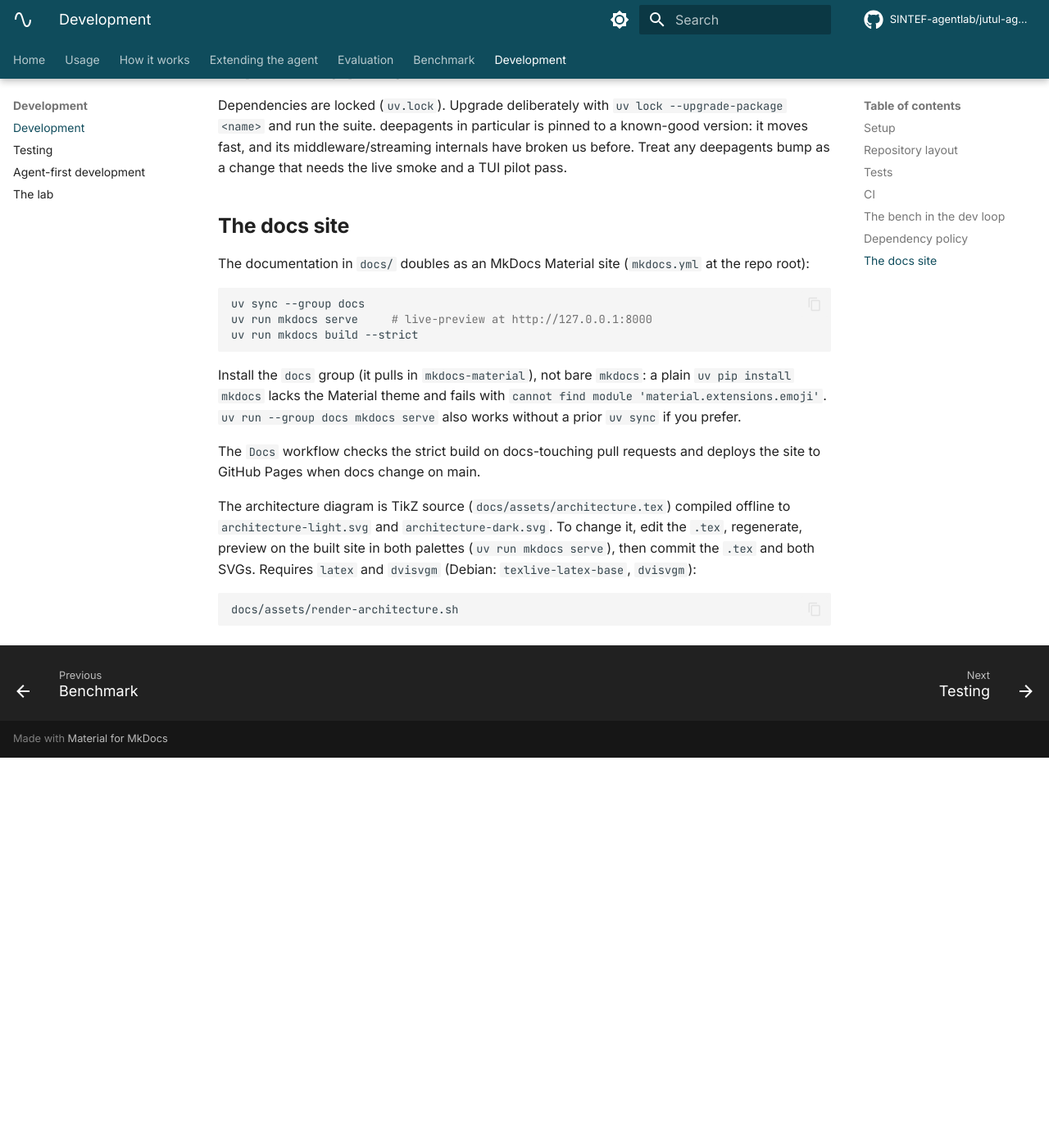
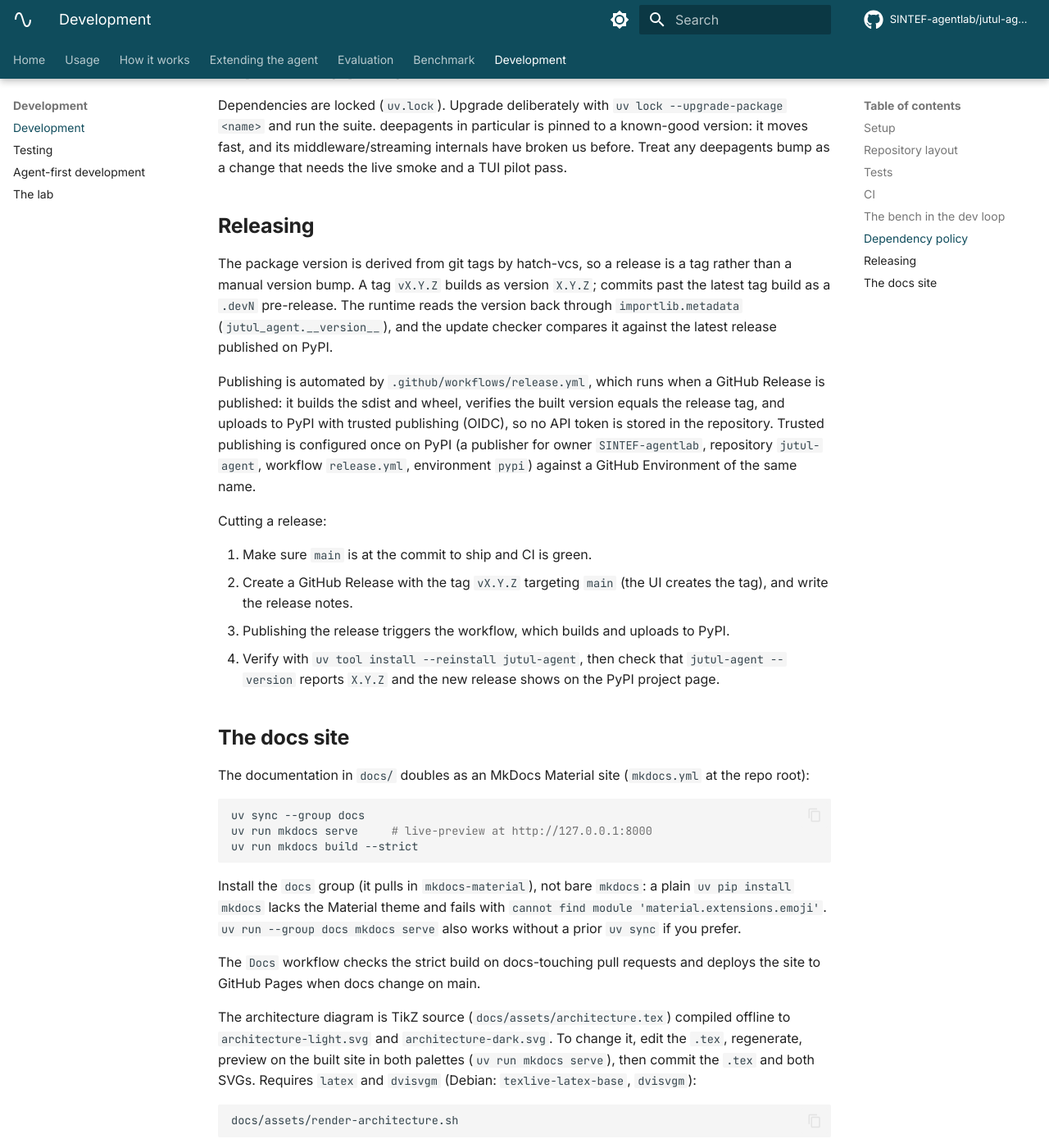
Before and after one commit to fredeco-gh/jutul-agent-geothermal, an MkDocs documentation site: the page built from docs/development.md, in a window 1280 px wide and 1400 px high, scrolled down 1827 px. Shown: the whole window at 82% size. Built offline with MkDocs 1.6.1 and Material for MkDocs 9.7.7, drawn with Linux system fonts in a browser that asks for light colours; comment, search, counter and statistics services are not loaded; before the commit the page ends 2751 px from its top, so only the background shows below that.

Commit message:
docs: PyPI install and a maintainer release guide
Reorder the README to lead with a quickstart (install, a provider key, and a first run) and trim it to what belongs on the front page, leaving the deeper workspace and interface detail to the usage guide. Lead the usage docs' install with the PyPI package now that jutul-agent is published, point contributors to a clone, add a PyPI version badge, and document the tag-driven release process: how it is versioned from tags and how to cut a release.

```diff
--- a/docs/development.md
+++ b/docs/development.md
@@ -89,6 +89,34 @@ particular is pinned to a known-good version: it moves fast, and its
 middleware/streaming internals have broken us before. Treat any deepagents
 bump as a change that needs the live smoke and a TUI pilot pass.
 
+## Releasing
+
+The package version is derived from git tags by hatch-vcs, so a release is a
+tag rather than a manual version bump. A tag `vX.Y.Z` builds as version
+`X.Y.Z`; commits past the latest tag build as a `.devN` pre-release. The
+runtime reads the version back through `importlib.metadata`
+(`jutul_agent.__version__`), and the update checker compares it against the
+latest release published on PyPI.
+
+Publishing is automated by `.github/workflows/release.yml`, which runs when a
+GitHub Release is published: it builds the sdist and wheel, verifies the built
+version equals the release tag, and uploads to PyPI with trusted publishing
+(OIDC), so no API token is stored in the repository. Trusted publishing is
+configured once on PyPI (a publisher for owner `SINTEF-agentlab`, repository
+`jutul-agent`, workflow `release.yml`, environment `pypi`) against a GitHub
+Environment of the same name.
+
+Cutting a release:
+
+1. Make sure `main` is at the commit to ship and CI is green.
+2. Create a GitHub Release with the tag `vX.Y.Z` targeting `main` (the UI
+   creates the tag), and write the release notes.
+3. Publishing the release triggers the workflow, which builds and uploads to
+   PyPI.
+4. Verify with `uv tool install --reinstall jutul-agent`, then check that
+   `jutul-agent --version` reports `X.Y.Z` and the new release shows on the
+   PyPI project page.
+
 ## The docs site
 
 The documentation in `docs/` doubles as an MkDocs Material site
```
Also changed, not shown: README.md (+37 -72 lines), docs/usage.md (+3 -5 lines).
